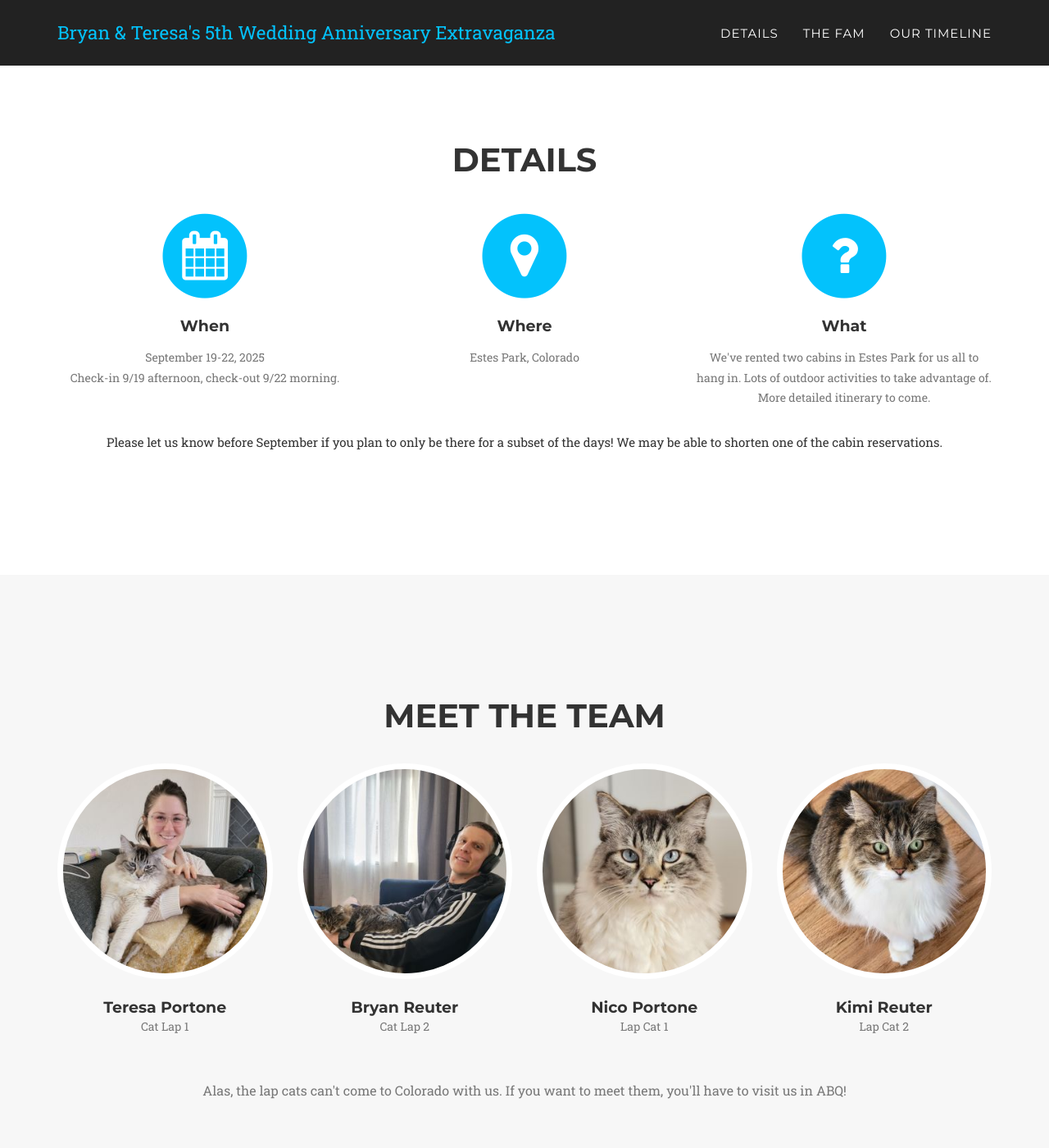
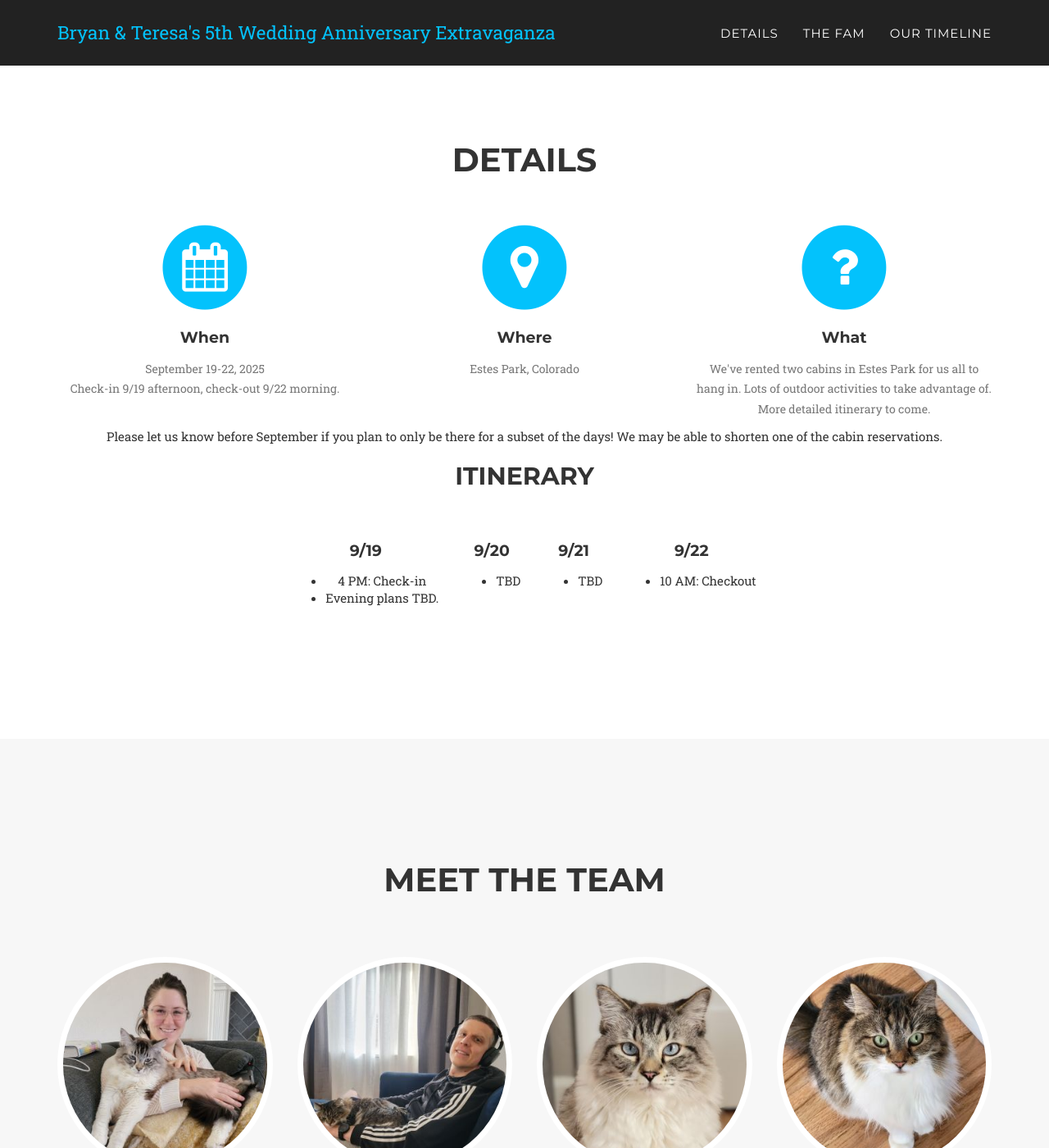
Before and after one commit to teresaportone/5years, a Jekyll site: the page built from index.html, in a window 1280 px wide and 1400 px high, scrolled down 735 px. Shown: the whole window at 82% size. Built offline with Jekyll 4.4.1, drawn with Linux system fonts in a browser that asks for light colours; some web fonts are replaced.

Commit message:
added itinerary and fixed fam section for phone.

```diff
--- a/_includes/details.html
+++ b/_includes/details.html
@@ -4,7 +4,6 @@
             <div class="row">
                 <div class="col-lg-12 text-center">
                     <h2 class="section-heading">Details</h2>
-                    <br/>
                     <!-- <h3 class="section-subheading text-muted">Lorem ipsum dolor sit amet consectetur.</h3> -->
                 </div>
             </div>
@@ -42,8 +41,47 @@
                 </div>
             </div>
             <div class="row text-center">
-                <br/>
                 Please let us know before September if you plan to only be there for a subset of the days! We may be able to shorten one of the cabin reservations.
             </div>
         </div>
+        <div class="row">
+            <div class="col-lg-12 text-center">
+                <h3 class="section-subheading">Itinerary</h3>
+            </div>
+        </div>
+        <div class="row text-center itinerary">
+            <div class="col-md-5">
+                <h4 class="service-heading">9/19</h4>
+                <p class="text-muted">
+                    <ul>
+                        <li>4 PM: Check-in</li>
+                        <li>Evening plans TBD.</li>
+                    </ul>
+                </p>
+            </div>
+            <div class="col-md-5">
+                <h4 class="service-heading">9/20</h4>
+                <p class="text-muted">
+                    <ul>
+                        <li>TBD</li>
+                    </ul>
+                </p>
+            </div>
+            <div class="col-md-5">
+                <h4 class="service-heading">9/21</h4>
+                <p class="text-muted">
+                    <ul>
+                        <li>TBD</li>
+                    </ul>
+                </p>
+            </div>
+            <div class="col-md-5">
+                <h4 class="service-heading">9/22</h4>
+                <p class="text-muted">
+                    <ul>
+                        <li>10 AM: Checkout</li>
+                    </ul>
+                </p>
+            </div>
+        </div>
     </section>
```
Also changed, not shown: _includes/css/agency.css (+23 -9 lines).
